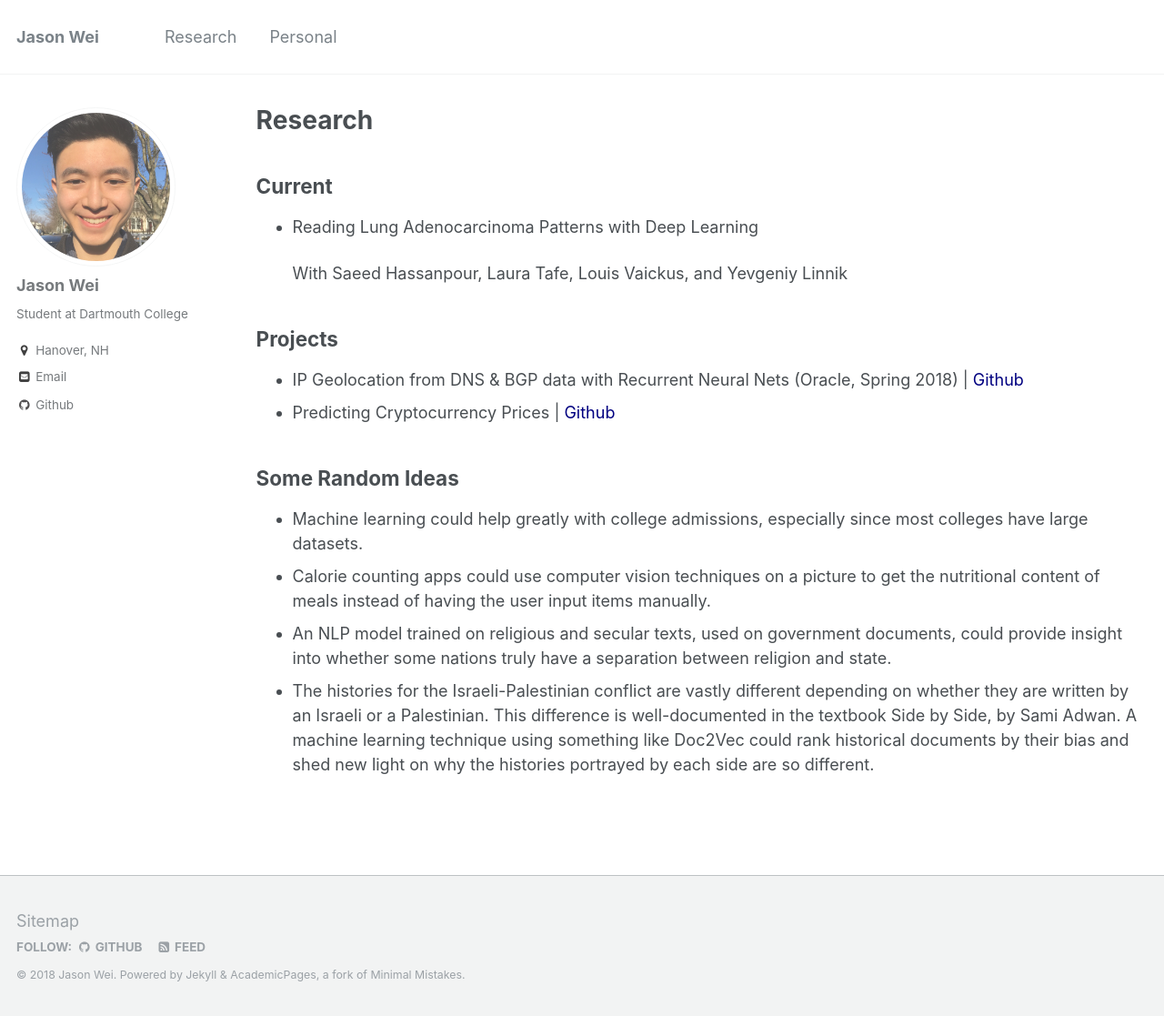
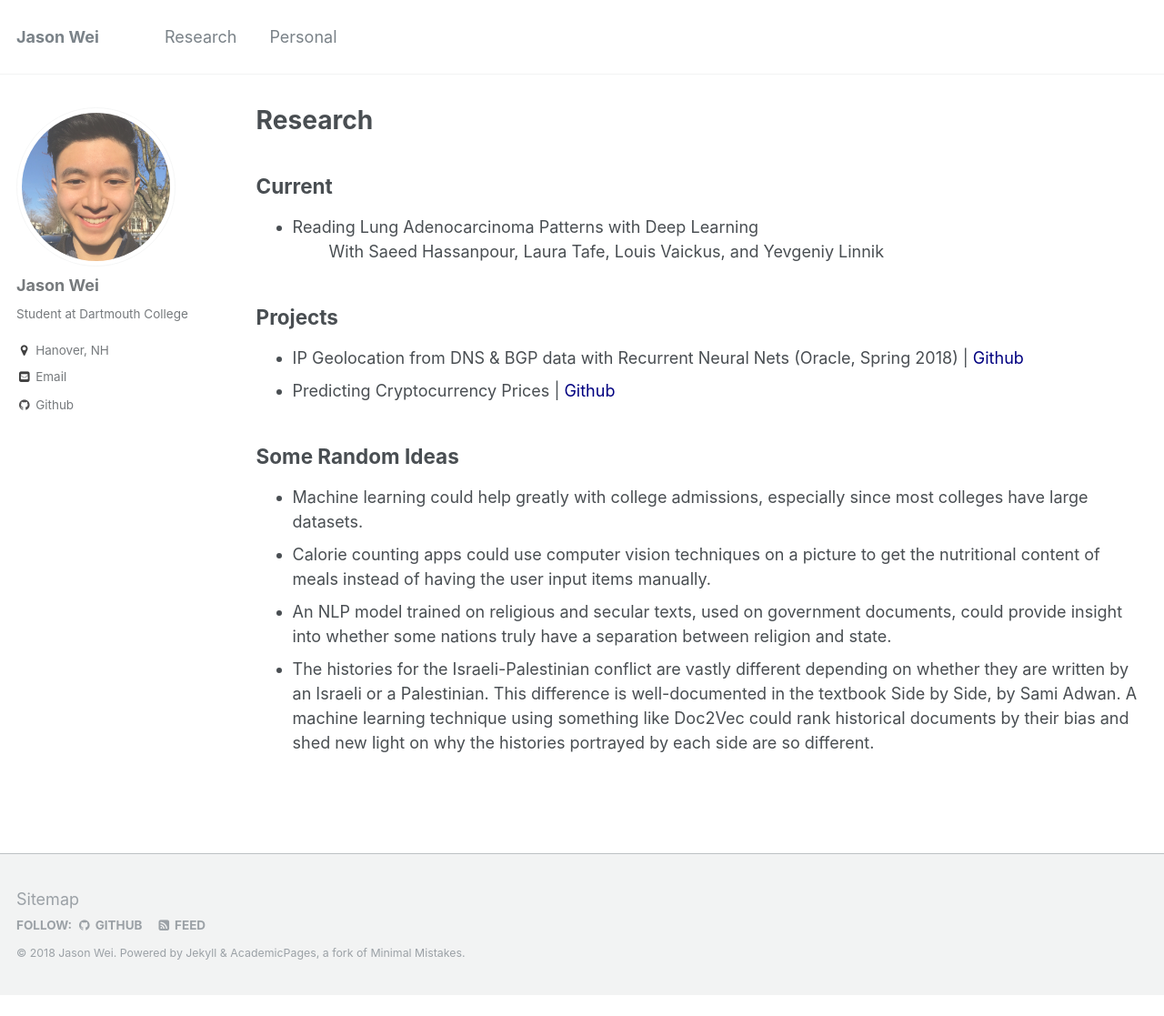
Before and after one commit to jasonwei20/jasonwei20.github.io, a Jekyll site: the page built from _pages/research.md, in a window 1280 px wide and 1117 px high. Shown: the whole window at 91% size. Built offline with Jekyll 4.4.1, drawn with Linux system fonts in a browser that asks for light colours.

Commit message:
use html?

```diff
--- a/_pages/research.md
+++ b/_pages/research.md
@@ -11,9 +11,15 @@ redirect_from:
 
 Current
 ------
-* Reading Lung Adenocarcinoma Patterns with Deep Learning
+<ul>
+  <li>
+  	<dl>
+  		<dt>Reading Lung Adenocarcinoma Patterns with Deep Learning</dt>
+  		<dd>With Saeed Hassanpour, Laura Tafe, Louis Vaickus, and Yevgeniy Linnik  </dd>
+	</dl>
+</li>
+</ul>
 
-   With Saeed Hassanpour, Laura Tafe, Louis Vaickus, and Yevgeniy Linnik
 
 Projects
 ------
```
